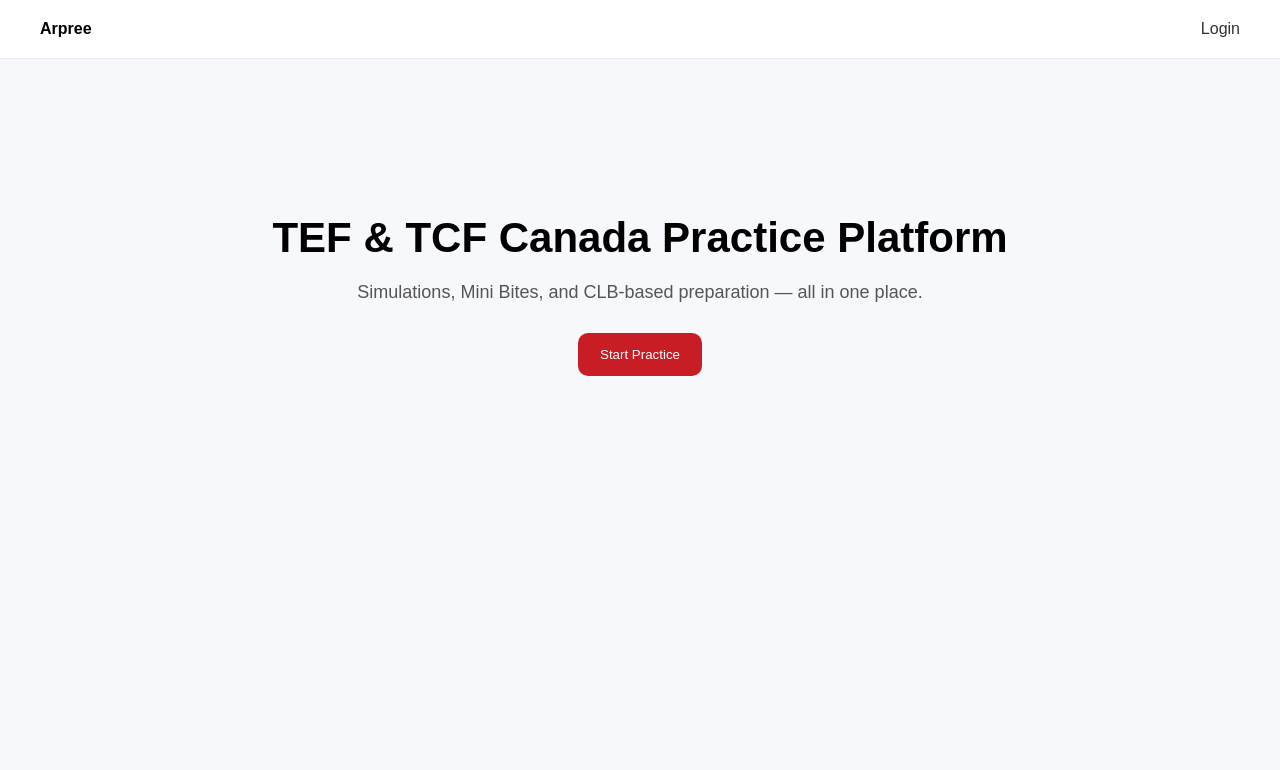
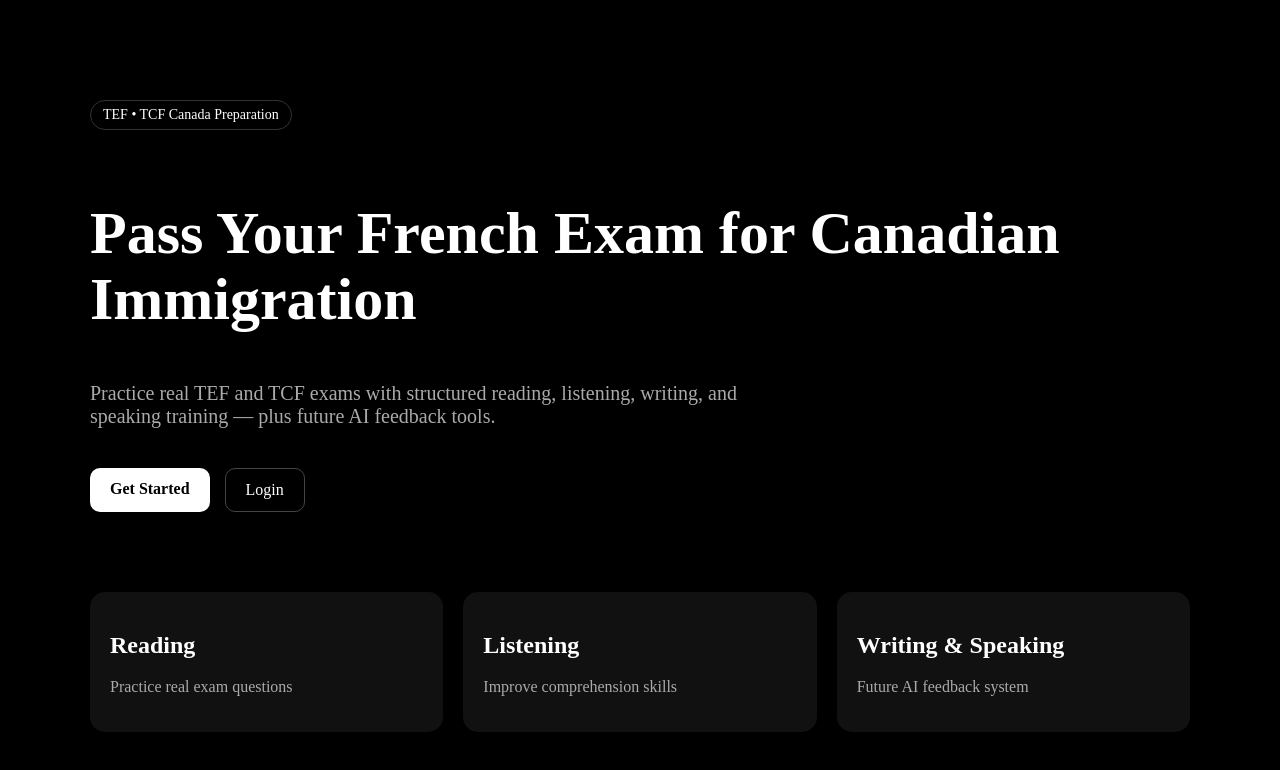
Before and after one commit to aaloopraantha/arpree, a Next.js app: page / in a window 1280 px wide. Shown: the top 770 px of the page. Built offline with nearby package versions, Linux system fonts and the light colour scheme.

Commit message:
Update page.js

```diff
--- a/app/page.js
+++ b/app/page.js
@@ -1,71 +1,85 @@
 export default function Home() {
   return (
-    <main style={styles.page}>
+    <main style={{ background: "#000", color: "#fff", minHeight: "100vh" }}>
 
-      <header style={styles.nav}>
-        <div style={styles.logo}>Arpree</div>
-        <a href="/login" style={styles.link}>Login</a>
-      </header>
+      <section style={{ maxWidth: "1100px", margin: "0 auto", padding: "100px 20px" }}>
 
-      <section style={styles.hero}>
-        <h1 style={styles.title}>
-          TEF & TCF Canada Practice Platform
+        {/* BADGE */}
+        <div style={{
+          display: "inline-block",
+          padding: "6px 12px",
+          border: "1px solid #333",
+          borderRadius: "20px",
+          fontSize: "14px",
+          marginBottom: "20px"
+        }}>
+          TEF • TCF Canada Preparation
+        </div>
+
+        {/* TITLE */}
+        <h1 style={{ fontSize: "60px", fontWeight: "bold", lineHeight: "1.1" }}>
+          Pass Your French Exam for Canadian Immigration
         </h1>
 
-        <p style={styles.subtitle}>
-          Simulations, Mini Bites, and CLB-based preparation — all in one place.
+        {/* DESCRIPTION */}
+        <p style={{ fontSize: "20px", color: "#aaa", marginTop: "20px", maxWidth: "700px" }}>
+          Practice real TEF and TCF exams with structured reading, listening, writing,
+          and speaking training — plus future AI feedback tools.
         </p>
 
-        <a href="/login">
-          <button style={styles.button}>
-            Start Practice
-          </button>
-        </a>
+        {/* BUTTONS */}
+        <div style={{ marginTop: "40px", display: "flex", gap: "15px" }}>
+
+          <a href="/register" style={{
+            background: "#fff",
+            color: "#000",
+            padding: "12px 20px",
+            borderRadius: "10px",
+            fontWeight: "bold",
+            textDecoration: "none"
+          }}>
+            Get Started
+          </a>
+
+          <a href="/login" style={{
+            border: "1px solid #444",
+            padding: "12px 20px",
+            borderRadius: "10px",
+            color: "#fff",
+            textDecoration: "none"
+          }}>
+            Login
+          </a>
+
+        </div>
+
+        {/* FEATURES */}
+        <div style={{
+          display: "grid",
+          gridTemplateColumns: "repeat(auto-fit, minmax(250px, 1fr))",
+          gap: "20px",
+          marginTop: "80px"
+        }}>
+
+          <div style={{ background: "#111", padding: "20px", borderRadius: "15px" }}>
+            <h2>Reading</h2>
+            <p style={{ color: "#aaa" }}>Practice real exam questions</p>
+          </div>
+
+          <div style={{ background: "#111", padding: "20px", borderRadius: "15px" }}>
+            <h2>Listening</h2>
+            <p style={{ color: "#aaa" }}>Improve comprehension skills</p>
+          </div>
+
+          <div style={{ background: "#111", padding: "20px", borderRadius: "15px" }}>
+            <h2>Writing & Speaking</h2>
+            <p style={{ color: "#aaa" }}>Future AI feedback system</p>
+          </div>
+
+        </div>
+
       </section>
 
     </main>
   );
 }
-
-const styles = {
-  page: {
-    fontFamily: "Arial",
-    background: "#F6F8FB",
-    minHeight: "100vh"
-  },
-  nav: {
-    display: "flex",
-    justifyContent: "space-between",
-    padding: "20px 40px",
-    borderBottom: "1px solid #E5E7EB",
-    background: "white"
-  },
-  logo: {
-    fontWeight: "bold"
-  },
-  link: {
-    textDecoration: "none",
-    color: "#333"
-  },
-  hero: {
-    textAlign: "center",
-    padding: "120px 20px"
-  },
-  title: {
-    fontSize: "42px",
-    marginBottom: "20px"
-  },
-  subtitle: {
-    fontSize: "18px",
-    color: "#555",
-    marginBottom: "30px"
-  },
-  button: {
-    padding: "14px 22px",
-    background: "#C81D25",
-    color: "white",
-    border: "none",
-    borderRadius: "10px",
-    cursor: "pointer"
-  }
-};
```
